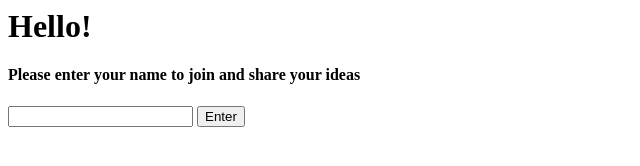
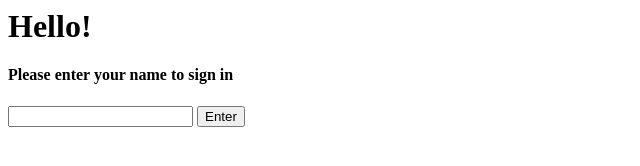
Before and after one commit to chen808/appointment, a website: page client/index.html in a window 1280 px wide. Shown: the whole page, without its empty margins (0-640 px from the left). Drawn offline with nearby package versions, Linux system fonts and the light colour scheme; some packages are replaced by stand-ins of ours; no server answers.

Commit message:
2nd commit

```diff
--- a/client/partials/signin.html
+++ b/client/partials/signin.html
@@ -2,7 +2,7 @@
 
 	<!-- User Signs In -->
 	<h1>Hello!</h1>
-	<h4>Please enter your name to join and share your ideas</h4>
+	<h4>Please enter your name to sign in</h4>
 	<form>
 		<!-- fill out form -->
 		<input type="text" ng-model="newAssign">
```
